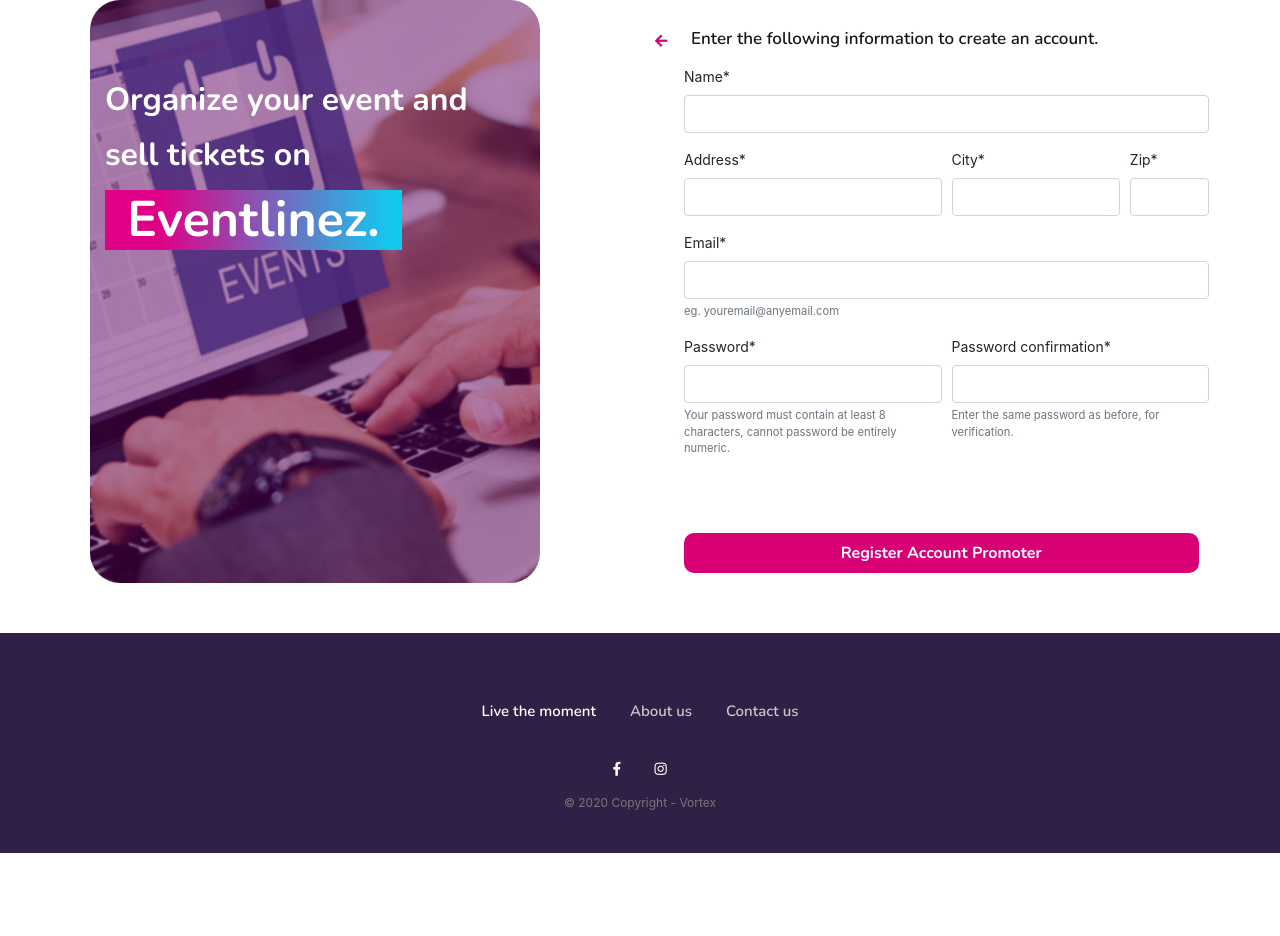
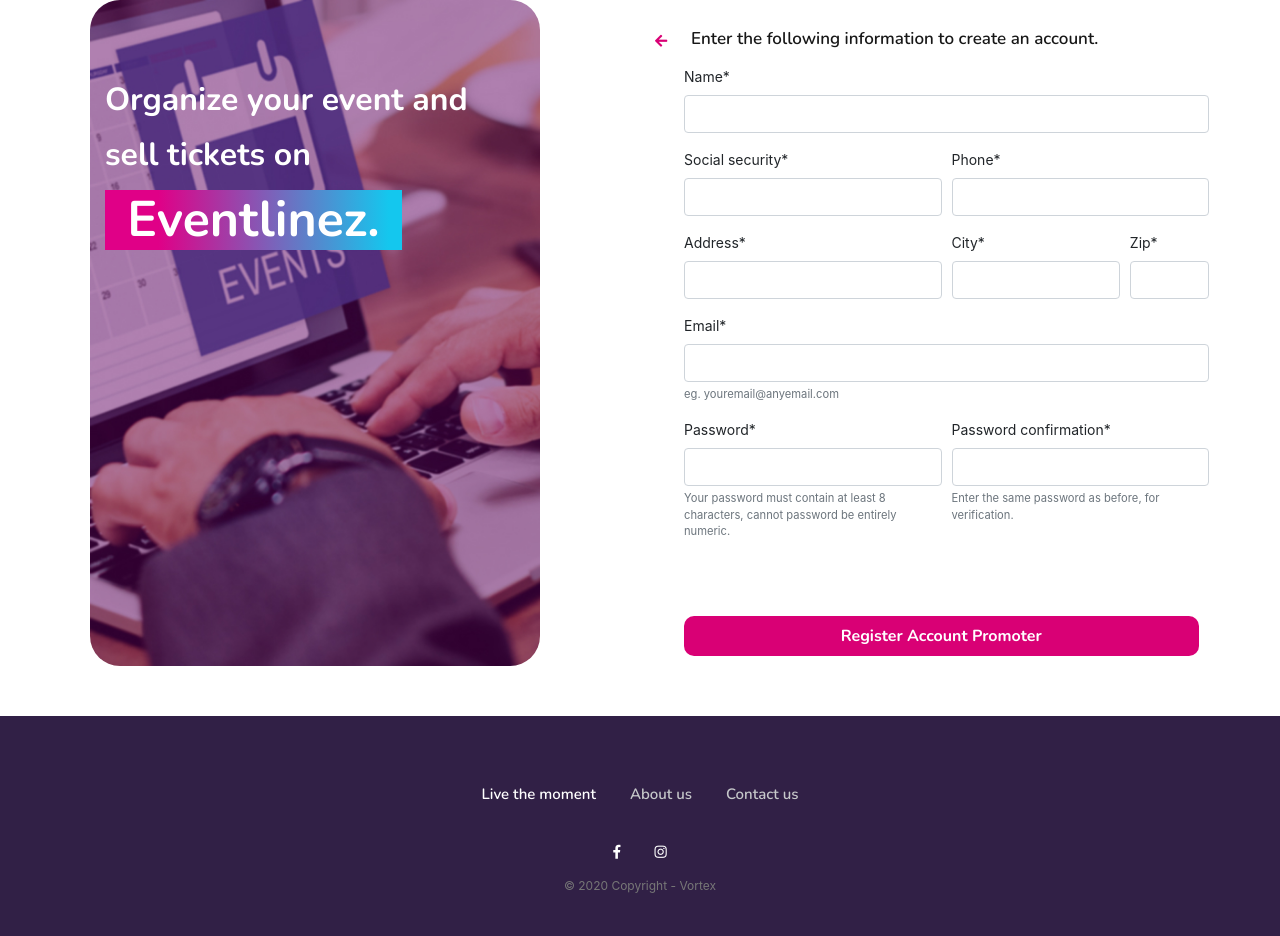
Before and after one commit to rtexerinha/eventlinez, a Django app: page /promoter/account/create/ in a window 1280 px wide. Shown: the part 104-1040 px from the top of the page. Before the commit the page ends 957 px from the top, so only its background shows below. Run offline with Django 3.2, Linux system fonts and the light colour scheme; data that the repository does not hold is empty; parts of the project's set-up code (start-up, migrations or seed data) failed here and were passed over; some libraries are stand-ins or nearby versions.

Commit message:
[Fix:  EVENLINEZ-T-28 ]

```diff
--- a/customer/forms.py
+++ b/customer/forms.py
@@ -16,6 +16,9 @@
     address = forms.CharField(max_length=255)
     city = forms.CharField(max_length=250)
     zip = forms.CharField(max_length=11)
+    social_security = forms.CharField(max_length=12)
+    phone = forms.CharField(max_length=12)
+
     password1 = forms.CharField(
         label=_("Password"),
         strip=False,
@@ -65,6 +68,8 @@
                             address=self.cleaned_data['address'],
                             city=self.cleaned_data['city'],
                             zip=self.cleaned_data['zip'],
+                            social_security=self.cleaned_data['social_security'],
+                            phone=self.cleaned_data['phone'],
                             user=user)
         promoter.save()
 
--- a/customer/templates/accounts/signup_promoter.html
+++ b/customer/templates/accounts/signup_promoter.html
@@ -44,6 +44,15 @@
                      <div class="form-row">
                         <div class="form-group col-md-12 mb-0">
                             {{ form.name|as_crispy_field }}
+                        </div>
+                    </div>
+
+                    <div class="form-row">
+                        <div class="form-group col-md-6 mb-0">
+                            {{ form.social_security|as_crispy_field }}
+                        </div>
+                        <div class="form-group col-md-6 mb-0">
+                            {{ form.phone|as_crispy_field }}
                         </div>
                     </div>
 
--- a/event/models.py
+++ b/event/models.py
@@ -33,6 +33,8 @@
     name = models.CharField(max_length=250)
     email = models.CharField(max_length=250, unique=True)
     user = models.OneToOneField(User, on_delete=models.PROTECT, related_name='promoter', unique=True)
+    social_security = models.CharField(max_length=12, null=True, blank=True)
+    phone = models.CharField(max_length=12, null=True, blank=True)
     address = models.CharField(max_length=250)
     city = models.CharField(max_length=250)
     zip = models.CharField(max_length=11)
```
Also changed, not shown: event/migrations/0022_auto_20210122_1047.py (added).
